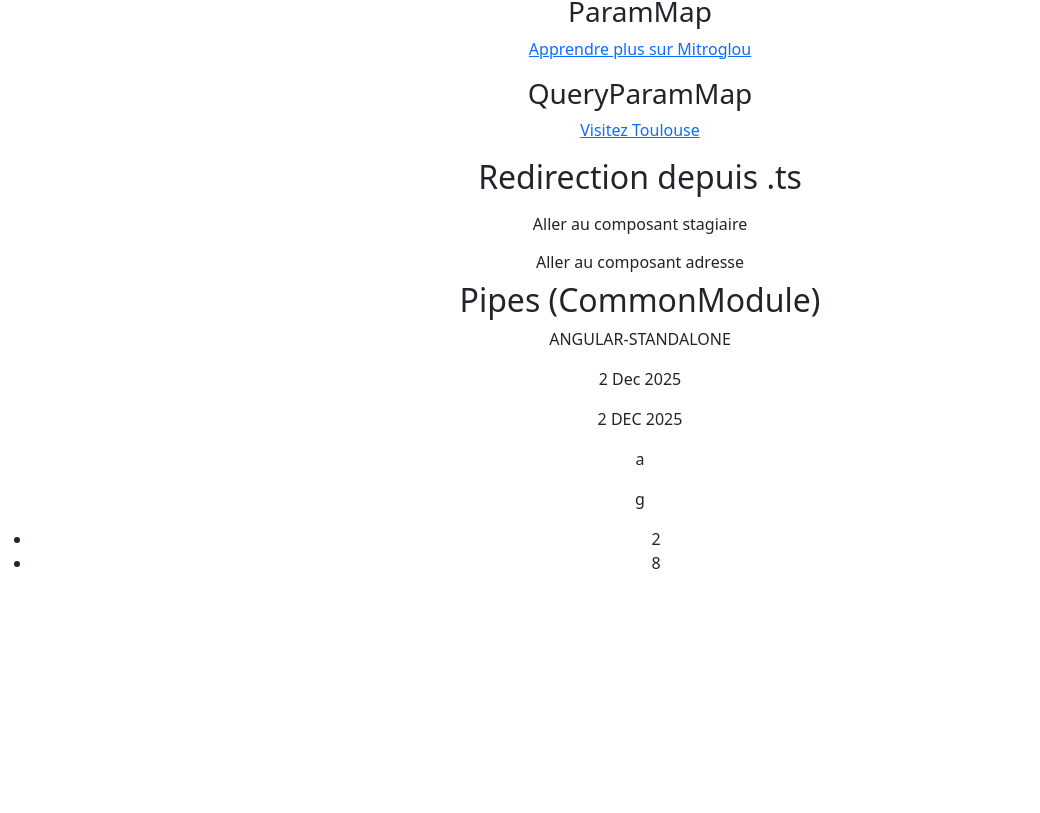
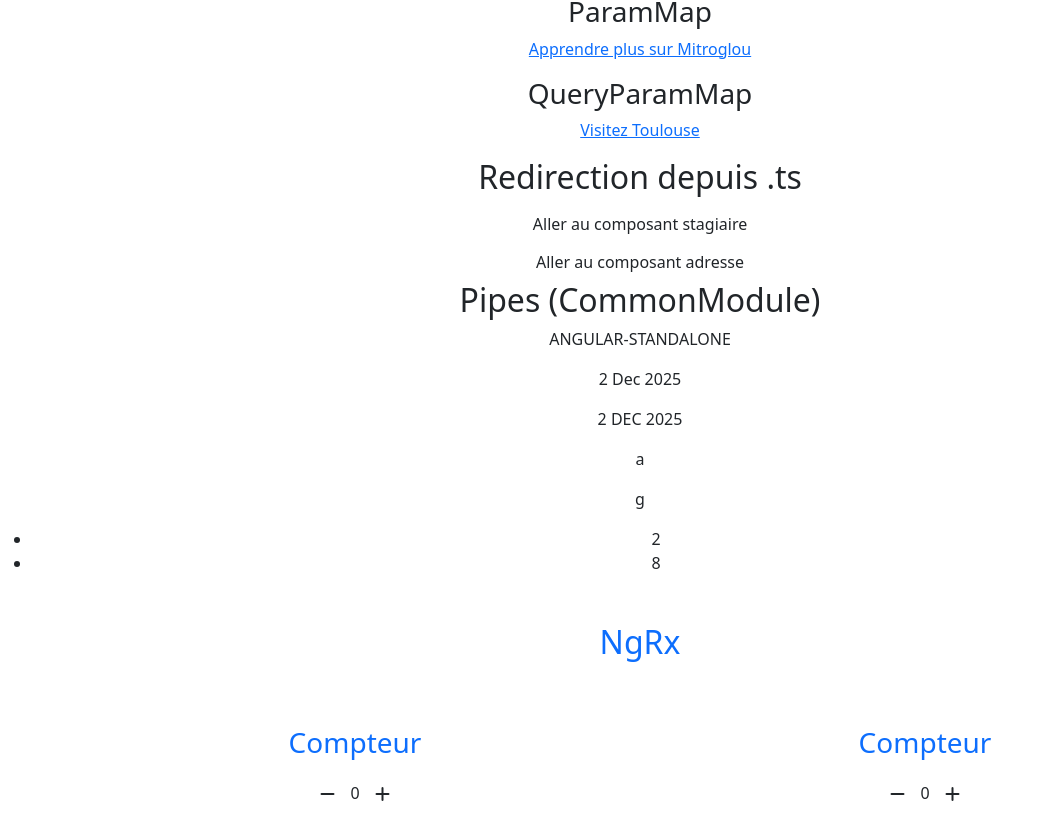
Before and after one commit to Achreftun/angular-standalone, an Angular app: page /about in a window 1280 px wide. Shown: the part 2813-3626 px from the top of the page, without its empty margins (0-1040 px from the left). Before the commit the page ends 3404 px from the top, so only its background shows below. Built offline with nearby package versions, Linux system fonts and the light colour scheme.

Commit message:
befor ngrx

```diff
--- a/src/app/app.routes.ts
+++ b/src/app/app.routes.ts
@@ -29,6 +29,7 @@
 import { TchatComponent } from './components/interaction-module/tchat/tchat';
 import { AuthComponent } from './components/auth/auth';
 import { authGuard } from './guards/auth-guard';
+import { CompteurComponent } from './components/interaction-module/compteur/compteur';
 
 // ici on définit les routes de nos composants
 export const routes: Routes = [
--- a/src/app/components/about/about.html
+++ b/src/app/components/about/about.html
@@ -194,3 +194,12 @@
     </li>
     }
 </ul>
+<div>
+    <h2 class="my-5 text-primary">NgRx</h2>
+    <div class="container">
+        <div class="row">
+            <div class="col-6"><app-compteur /></div>
+            <div class="col-6"> <app-compteur /></div>
+        </div>
+    </div>
+</div>
--- a/src/app/components/about/about.ts
+++ b/src/app/components/about/about.ts
@@ -4,10 +4,11 @@
 import { Router, RouterLink } from "@angular/router";
 import { GetCharPipe } from "../../pipes/get-char-pipe";
 import { EvenValuePipe } from "../../pipes/even-value-pipe";
+import { CompteurComponent } from "../interaction-module/compteur/compteur";
 
 @Component({
   selector: 'app-about',
-  imports: [CommonModule, RouterLink, GetCharPipe, EvenValuePipe],
+  imports: [CommonModule, RouterLink, GetCharPipe, EvenValuePipe, CompteurComponent],
   templateUrl: './about.html',
   styleUrl: './about.css',
 })
--- /dev/null
+++ b/src/app/components/interaction-module/compteur/compteur.html
@@ -0,0 +1,9 @@
+<h3 class="text-primary my-3">Compteur</h3>
+
+<button (click)="decrementer()" class="btn">
+    <i class="fa-solid fa-minus"></i>
+</button>
+<span>{{ valeur }}</span>
+<button (click)="incrementer()" class="btn">
+    <i class="fa-solid fa-plus"></i>
+</button>
--- /dev/null
+++ b/src/app/components/interaction-module/compteur/compteur.ts
@@ -0,0 +1,18 @@
+import { Component } from '@angular/core';
+
+@Component({
+  selector: 'app-compteur',
+  imports: [],
+  templateUrl: './compteur.html',
+  styleUrl: './compteur.css',
+})
+export class CompteurComponent {
+  valeur = 0
+
+  incrementer() {
+    this.valeur++
+  }
+  decrementer() {
+    this.valeur--
+  }
+}
--- a/src/app/interceptors/auth-interceptor.ts
+++ b/src/app/interceptors/auth-interceptor.ts
@@ -31,7 +31,7 @@
     return next(cloned)
   }
 
-  // Jeotn expiré
+  // Jeton expiré
   return authService.getTokensUsingRefreshToken({
     grantType: "REFRESH_TOKEN",
     refreshToken: tokens.refreshToken
```
Also changed, not shown: src/app/components/interaction-module/compteur/compteur.css (added), 1 other file (tests, documents, lock files or other folders).
